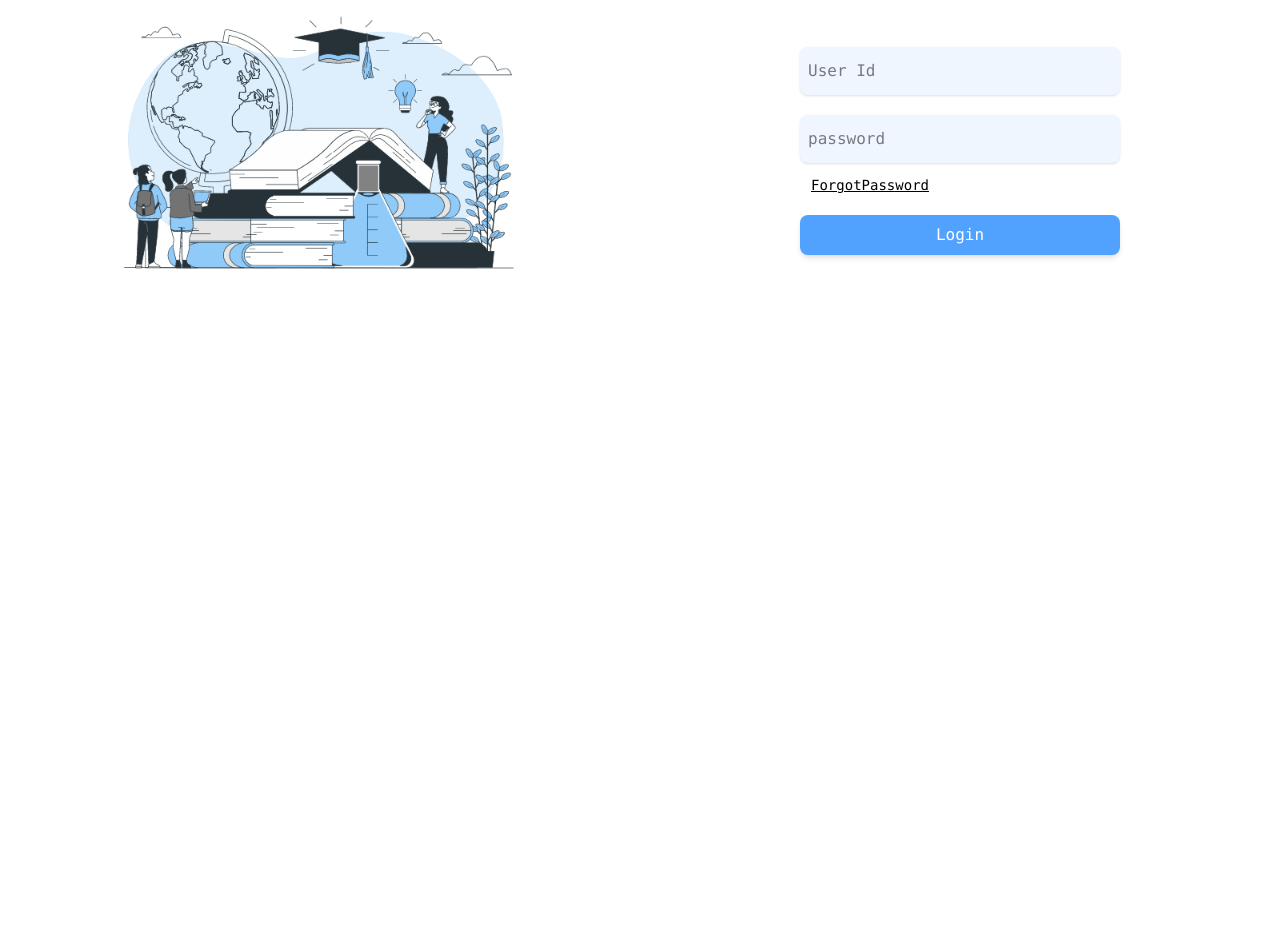
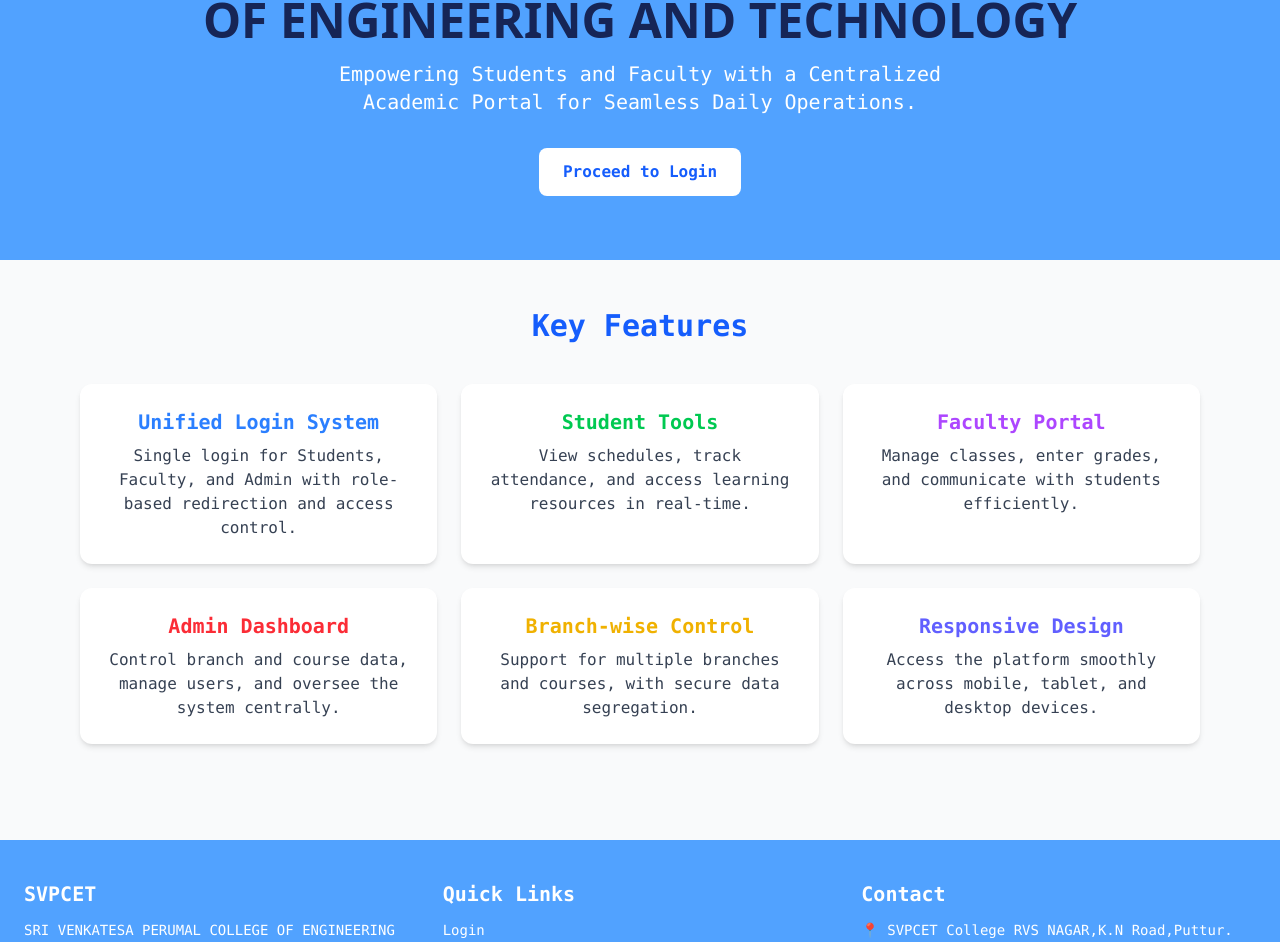
Before and after one commit to Neshraj/svpcet, a React (Vite) app: page / in a window 1280 px wide. Shown: the part 212-1154 px from the top of the page. Before the commit the page ends 800 px from the top, so only its background shows below. Built offline with nearby package versions, Linux system fonts and the light colour scheme.

Commit message:
Added Home Page

```diff
--- a/src/App.jsx
+++ b/src/App.jsx
@@ -3,12 +3,14 @@ import { BrowserRouter as Router, Routes, Route } from 'react-router-dom';
 
 import Login from './components/Login';
 import StudentDashboard from './components/StudentDashboard';
+import Home from './components/Home';
 
 function App() {
   return (
     <Router>
       <Routes>
-        <Route path="/" element={<Login />} />
+        <Route path="/" element={<Home />} />
+        <Route path="/login" element={<Login />} />
         <Route path="/studentdashboard" element={<StudentDashboard />} />
       </Routes>
     </Router>
--- /dev/null
+++ b/src/components/Home.jsx
@@ -0,0 +1,138 @@
+import { useNavigate } from 'react-router-dom';
+
+function Home() {
+    const navigate = useNavigate();
+
+  return (
+    <div className="container mx-auto font-mono box-border shadow-sm bg-gray-50 text-gray-800 min-h-screen">
+      {/* Header Logo */}
+      <div className="py-4 flex justify-center shadow-sm bg-white">
+        <img src="/assets/tag.png" alt="SVPCET Logo" className="h-16" />
+      </div>
+
+      {/* Hero Section */}
+      <section className="bg-blue-400 text-white py-16 px-4">
+        <div className="max-w-4xl mx-auto text-center">
+          <h1 className="font-sans text-blue-950 text-4xl sm:text-5xl font-bold mb-4">
+            SRI VENKATESA PERUMAL COLLEGE OF ENGINEERING AND TECHNOLOGY
+          </h1>
+          <p className="text-lg sm:text-xl font-light max-w-2xl mx-auto">
+            Empowering Students and Faculty with a Centralized Academic Portal
+            for Seamless Daily Operations.
+          </p>
+          <div className="mt-8">
+            <button className="bg-white text-blue-600 cursor-pointer font-semibold px-6 py-3 rounded-lg hover:bg-blue-100 transition" onClick={()=>navigate('/login')}>
+              Proceed to Login
+            </button>
+          </div>
+        </div>
+      </section>
+
+      {/* Features Section */}
+      <section className="py-12 px-4 max-w-6xl mx-auto text-center">
+        <h2 className="text-3xl font-semibold text-center text-blue-600 mb-10">
+          Key Features
+        </h2>
+        <div className="grid grid-cols-1 sm:grid-cols-2 lg:grid-cols-3 gap-6 text-gray-700">
+          <div className="bg-white rounded-xl shadow-md p-6 hover:shadow-lg transition">
+            <h3 className="text-xl font-semibold mb-2 text-blue-500">
+              Unified Login System
+            </h3>
+            <p>
+              Single login for Students, Faculty, and Admin with role-based
+              redirection and access control.
+            </p>
+          </div>
+          <div className="bg-white rounded-xl shadow-md p-6 hover:shadow-lg transition">
+            <h3 className="text-xl font-semibold mb-2 text-green-500">
+              Student Tools
+            </h3>
+            <p>
+              View schedules, track attendance, and access learning resources in
+              real-time.
+            </p>
+          </div>
+          <div className="bg-white rounded-xl shadow-md p-6 hover:shadow-lg transition">
+            <h3 className="text-xl font-semibold mb-2 text-purple-500">
+              Faculty Portal
+            </h3>
+            <p>
+              Manage classes, enter grades, and communicate with students
+              efficiently.
+            </p>
+          </div>
+          <div className="bg-white rounded-xl shadow-md p-6 hover:shadow-lg transition">
+            <h3 className="text-xl font-semibold mb-2 text-red-500">
+              Admin Dashboard
+            </h3>
+            <p>
+              Control branch and course data, manage users, and oversee the
+              system centrally.
+            </p>
+          </div>
+          <div className="bg-white rounded-xl shadow-md p-6 hover:shadow-lg transition">
+            <h3 className="text-xl font-semibold mb-2 text-yellow-500">
+              Branch-wise Control
+            </h3>
+            <p>
+              Support for multiple branches and courses, with secure data
+              segregation.
+            </p>
+          </div>
+          <div className="bg-white rounded-xl shadow-md p-6 hover:shadow-lg transition">
+            <h3 className="text-xl font-semibold mb-2 text-indigo-500">
+              Responsive Design
+            </h3>
+            <p>
+              Access the platform smoothly across mobile, tablet, and desktop
+              devices.
+            </p>
+          </div>
+        </div>
+      </section>
+
+      {/* Footer */}
+      <footer className="bg-blue-400 text-white mt-12">
+        <div className="max-w-7xl mx-auto px-6 py-10 grid grid-cols-1 sm:grid-cols-3 gap-6">
+          <div>
+            <h4 className="text-xl font-bold mb-3">SVPCET</h4>
+            <p className="text-sm">
+              SRI VENKATESA PERUMAL COLLEGE OF ENGINEERING AND TECHNOLOGY is
+              committed to academic excellence and digital innovation.
+            </p>
+          </div>
+
+          <div>
+            <h4 className="text-xl font-bold mb-3">Quick Links</h4>
+            <ul className="space-y-2 text-sm">
+              <li>
+                <a className="hover:underline hover:cursor-pointer" onClick={()=>navigate('/login')}>
+                  Login
+                </a>
+              </li>
+              <li>
+                <a href="https://svpcet.org" className="hover:underline hover:cursor-pointer">
+                  About Us
+                </a>
+              </li>
+            </ul>
+          </div>
+
+          <div>
+            <h4 className="text-xl font-bold mb-3">Contact</h4>
+            <p className="text-sm">
+              📍 SVPCET College RVS NAGAR,K.N Road,Puttur. Chittoor District
+            </p>
+            <p className="text-sm">📞 +91-9390505457</p>
+            <p className="text-sm">✉️ principle@svpcet.org</p>
+          </div>
+        </div>
+        <div className="text-center py-4 bg-blue-500 text-xs">
+          © 2025 SVPCET - All rights reserved.
+        </div>
+      </footer>
+    </div>
+  );
+}
+
+export default Home;
--- a/src/components/Login.jsx
+++ b/src/components/Login.jsx
@@ -6,7 +6,7 @@ function Login() {
 
   return (
     <>
-      <div className="font-mono box-border dark:bg-gray-900 dark:text-white">
+      <div className="font-mono box-border">
         {/* <!-- Head Tag --> */}
         <div className="container mx-auto shadow-sm flex flex-row justify-center py-2 mt-3">
           <img className="" src="/assets/tag.png" alt="Tag" />
@@ -46,7 +46,7 @@ function Login() {
               <a className="underline mr-45 font-light text-sm cursor-pointer">
                 ForgotPassword
               </a>
-              <button type='button' className="w-80 bg-blue-400 mt-2 py-2 rounded-lg text-white shadow-md cursor-pointer" onClick={()=>navigate('studentdashboard')}
+              <button type='button' className="w-80 bg-blue-400 mt-2 py-2 rounded-lg text-white shadow-md cursor-pointer" onClick={()=>navigate('/studentdashboard')}
               >
                 Login
               </button>
```
